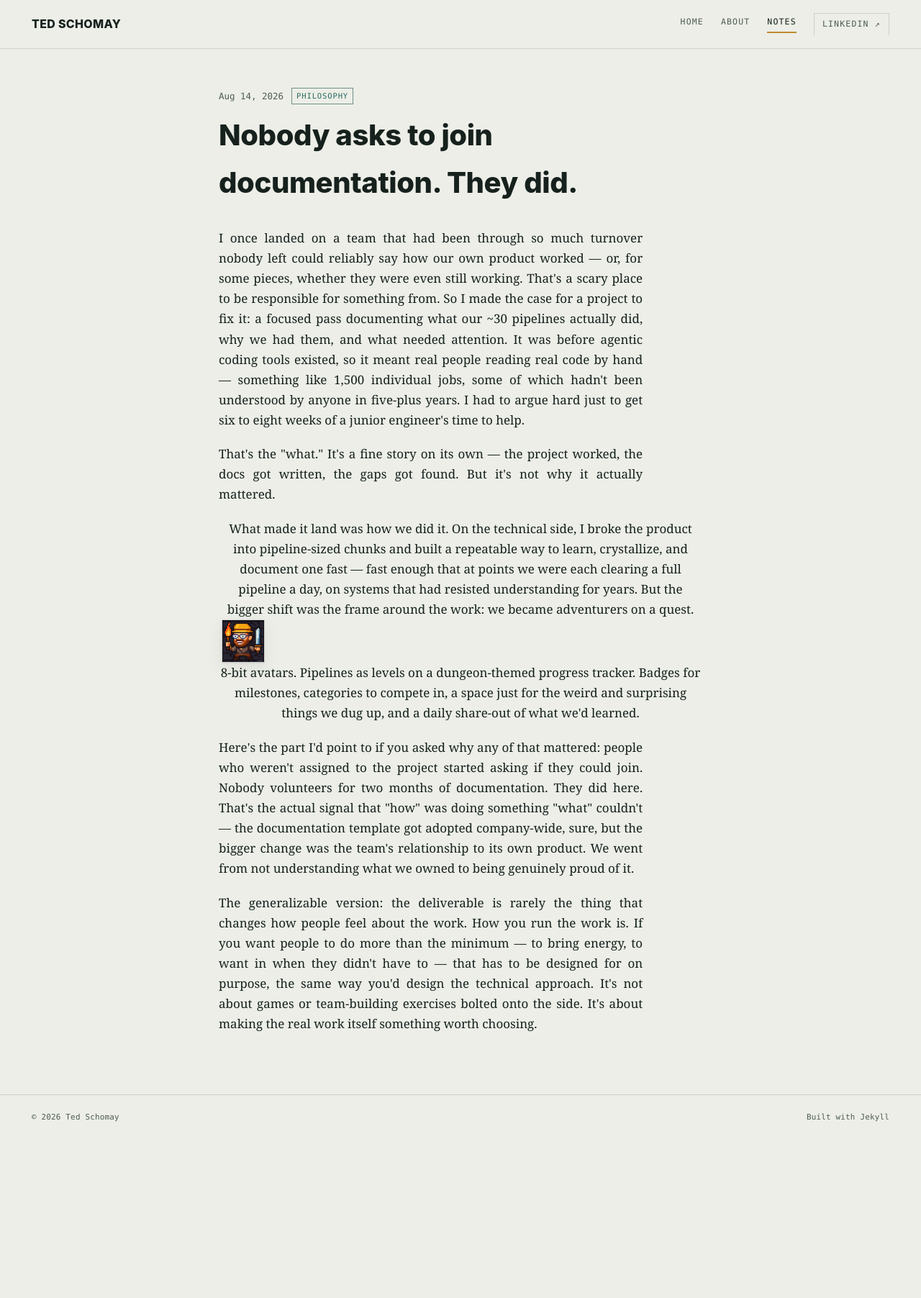
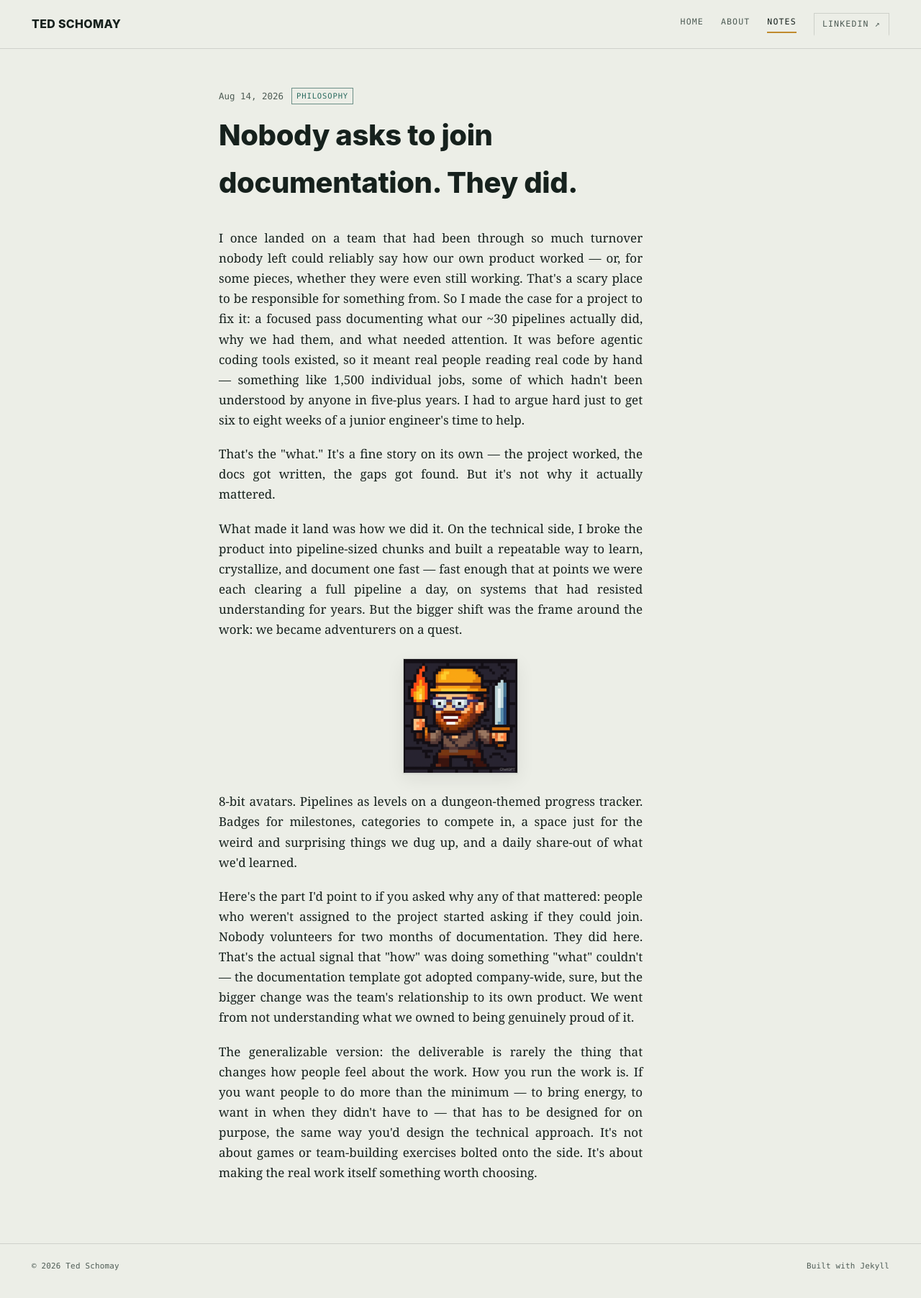
Before and after one commit to tschomay/tschomay.github.io, a Jekyll site: the page built from _posts/2026-08-14-documentation-quest.md, in a window 1280 px wide. Shown: the whole page at 72% size. Built offline with Jekyll 4.4.1, drawn with Linux system fonts in a browser that asks for light colours; before the commit the page ends 1597 px from its top, so only the background shows below that.

Commit message:
Break out the 8-bit avatar as its own figure instead of an inline image
Inline placement mid-sentence was wrapping awkwardly on mobile, making
"8-bit avatars." look like a stray caption under the image. Moved it to
a standalone centered block between paragraphs, same treatment as the
Auralux post's screenshots.

Co-Authored-By: Claude Sonnet 5 <noreply@anthropic.com>
Claude-Session: https://claude.ai/code/session_01E4ZqbrAXZEiV5BGL71HSQh

```diff
--- a/_posts/2026-08-14-documentation-quest.md
+++ b/_posts/2026-08-14-documentation-quest.md
@@ -13,7 +13,15 @@ That's the "what." It's a fine story on its own — the project worked, the docs
 </p>
 
 <p align="justify">
-What made it land was how we did it. On the technical side, I broke the product into pipeline-sized chunks and built a repeatable way to learn, crystallize, and document one fast — fast enough that at points we were each clearing a full pipeline a day, on systems that had resisted understanding for years. But the bigger shift was the frame around the work: we became adventurers on a quest. <img src="/assets/images/ted-8bit-avatar.png" alt="Ted's 8-bit avatar for the documentation quest, a torch-and-sword-wielding adventurer" style="width:60px; height:60px; vertical-align:middle; margin:0 0.25em;">8-bit avatars. Pipelines as levels on a dungeon-themed progress tracker. Badges for milestones, categories to compete in, a space just for the weird and surprising things we dug up, and a daily share-out of what we'd learned.
+What made it land was how we did it. On the technical side, I broke the product into pipeline-sized chunks and built a repeatable way to learn, crystallize, and document one fast — fast enough that at points we were each clearing a full pipeline a day, on systems that had resisted understanding for years. But the bigger shift was the frame around the work: we became adventurers on a quest.
+</p>
+
+<p align="center">
+<img src="/assets/images/ted-8bit-avatar.png" alt="Ted's 8-bit avatar for the documentation quest, a torch-and-sword-wielding adventurer" style="max-width:160px; width:100%;">
+</p>
+
+<p align="justify">
+8-bit avatars. Pipelines as levels on a dungeon-themed progress tracker. Badges for milestones, categories to compete in, a space just for the weird and surprising things we dug up, and a daily share-out of what we'd learned.
 </p>
 
 <p align="justify">
```
